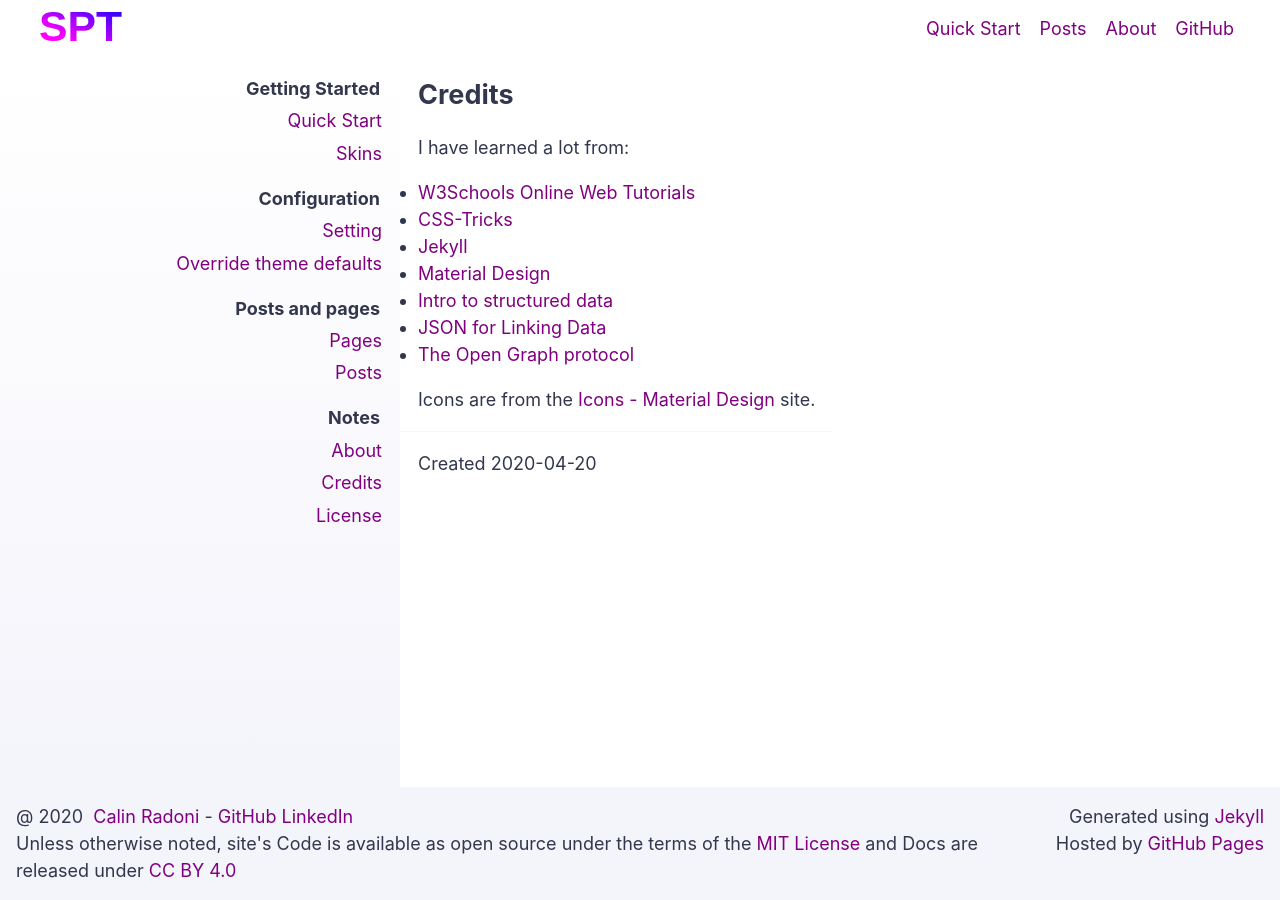
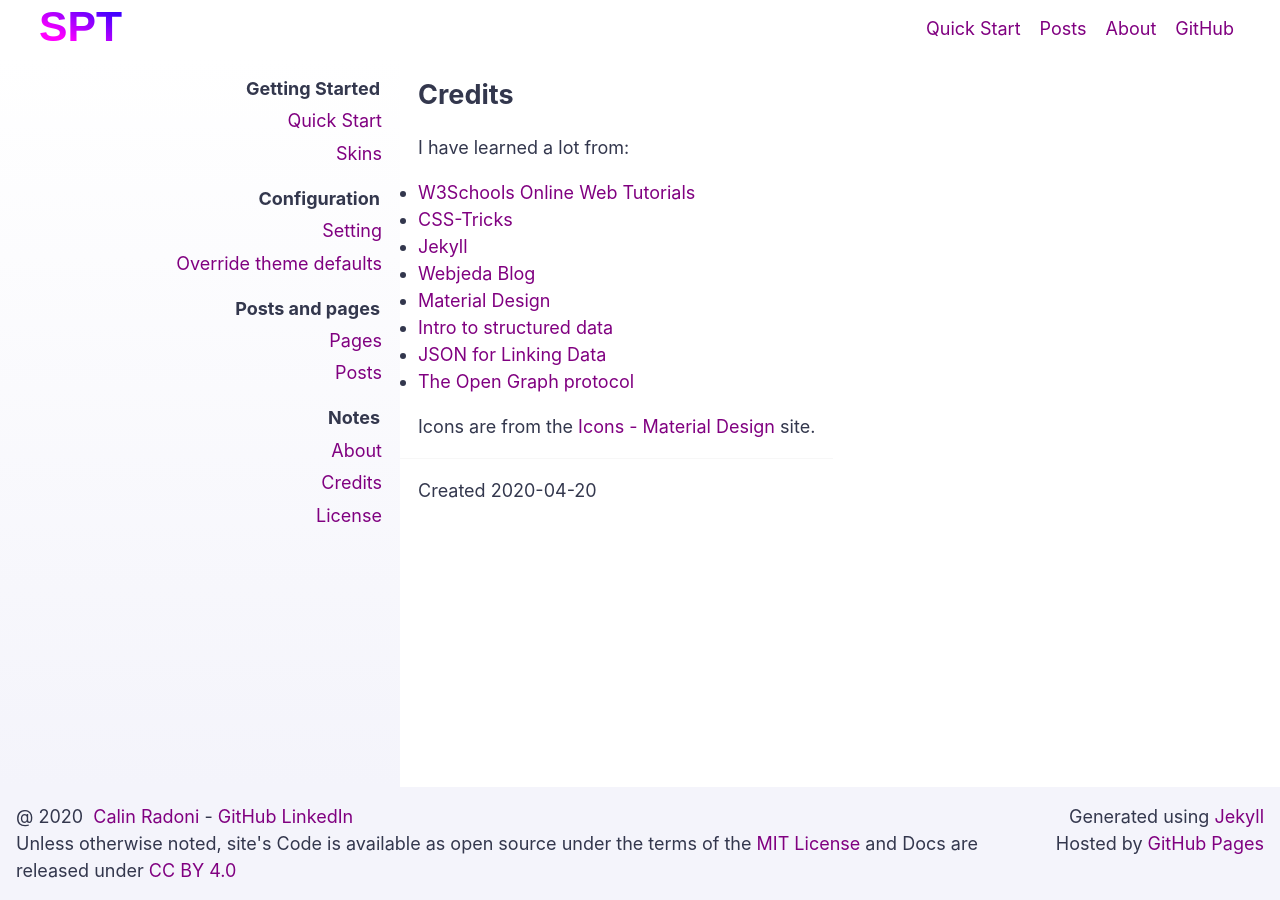
Before and after one commit to CalinRadoni/simple-purple-theme, a Jekyll site: the page built from _docs/credits.md, in a window 1280 px wide. Built offline with Jekyll 4.4.1, drawn with Linux system fonts in a browser that asks for light colours.

Commit message:
Updates the docs/credits page

```diff
--- a/_docs/credits.md
+++ b/_docs/credits.md
@@ -8,6 +8,7 @@ I have learned a lot from:
 * [W3Schools Online Web Tutorials](https://www.w3schools.com/)
 * [CSS-Tricks](https://css-tricks.com/)
 * [Jekyll](https://jekyllrb.com/)
+* [Webjeda Blog](https://blog.webjeda.com/)
 * [Material Design](https://material.io/)
 * [Intro to structured data](https://developers.google.com/search/docs/guides/intro-structured-data)
 * [JSON for Linking Data](https://json-ld.org/)
```
Also changed, not shown: simple-purple-theme.gemspec.
